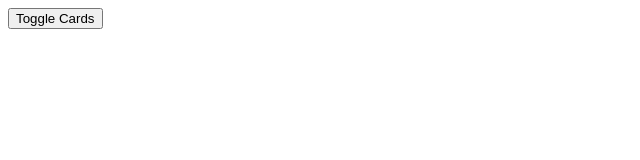
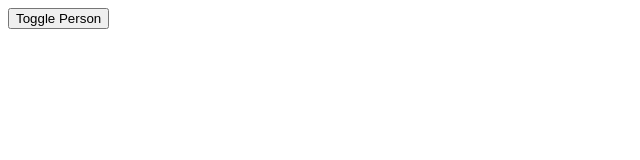
Before and after one commit to gregoryjohnsonjg6/React, a React (Create React App) app in the folder Tanishq/my-app/: page / in a window 1280 px wide. Shown: the top 160 px of the page, without its empty margins (0-640 px from the left). Built offline with nearby package versions, Linux system fonts and the light colour scheme.

Commit message:
Conditinal Rendering method added
Added 3rd method of conditional rendering

```diff
--- a/Tanishq/my-app/src/components/App.js
+++ b/Tanishq/my-app/src/components/App.js
@@ -22,10 +22,28 @@ class App extends React.Component {
   render() {
     return (
       <div className="App">
-        <button onClick={this.show}>Toggle Cards</button>
-        {this.state.showPerson && <Person name="Tanishq" age="18" />}
+        <button onClick={this.show}>Toggle Person</button>
+        {this.state.showPerson && (
+          <div>
+            <Person name="Tanishq" age="18" />
+          </div>
+        )}
       </div>
     );
+
+    // if (this.state.showPerson) {
+    //   person = (
+    //     <div>
+    //       <Person name="Tanishq" age="18" />
+    //     </div>
+    //   );
+    // }
+    // return (
+    //   <div className="App">
+    //     <button onClick={this.show}>Toggle Cards</button>
+    //     {person}
+    //   </div>
+    // );
   }
 }
 
```
